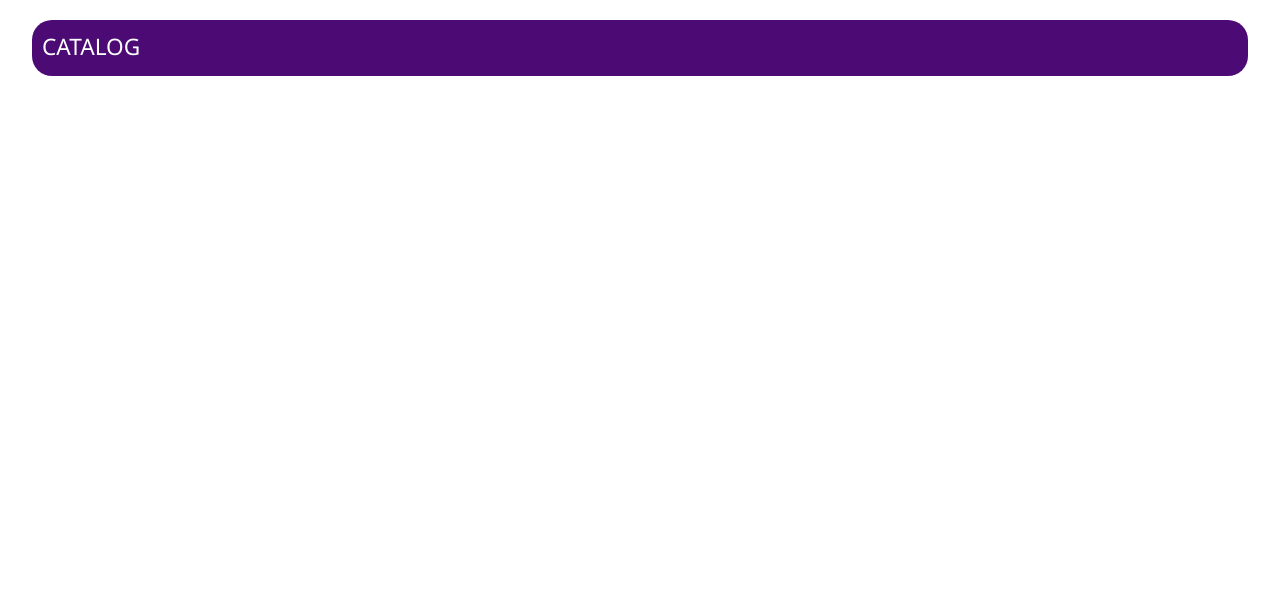
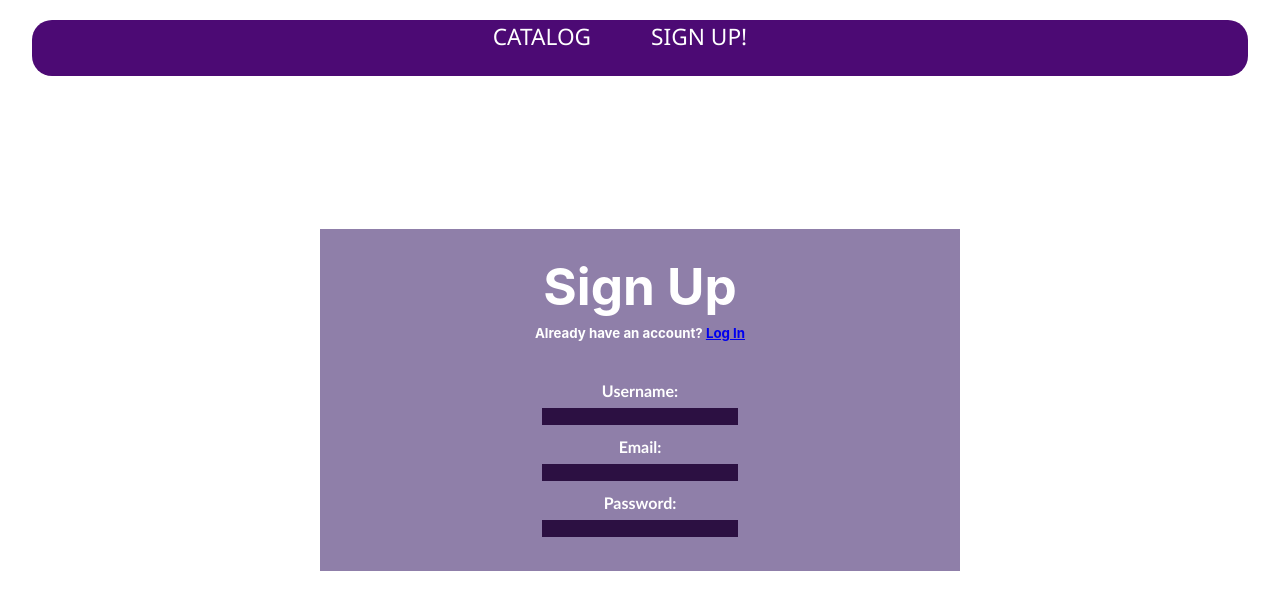
Before and after one commit to Jett65/questline, a React (Vite) app in the folder client/qusetline/: page /signup in a window 1280 px wide. Before the commit this address had no page. Shown: the top 610 px of the page. Built offline with nearby package versions, Linux system fonts and the light colour scheme.

Commit message:
added static login/signup pages

```diff
--- a/client/qusetline/src/App.css
+++ b/client/qusetline/src/App.css
@@ -53,8 +53,9 @@
 }
 
 .nav-links{
-  display: flex;
-  flex-direction: row;
+  /* display: flex;
+  flex-direction: row; */
+  width: 10svw;
   margin-right: 50px;
   margin-left: 10px;
   right: 0;
@@ -106,3 +107,35 @@
   color: white;
   font-size: 1rem;
 }
+
+.signup-login-header{
+  margin-top: 5px;
+  margin-bottom: 10px;
+}
+
+.signup-login-link{
+  margin-top: 5px;
+  margin-bottom: 35px;
+}
+
+.signup-login-div{
+  width: 50svw;
+  color: white;
+  background-color: rgba(33, 1, 85, .5);
+  border-radius: 40;
+}
+
+.signup-login-div > form > label{
+  text-align: left;
+  color: white;
+  font-family: 'Trebuchet MS', 'Lucida Sans Unicode', 'Lucida Grande', 'Lucida Sans', Arial, sans-serif;
+  font-weight: bold;
+}
+
+.signup-login-div > form > input{
+  width: 15svw;
+  border-style: hidden;
+  border-radius: 40;
+  background-color: #2c1042 ;
+  margin-bottom: 10px;
+}
--- a/client/qusetline/src/App.tsx
+++ b/client/qusetline/src/App.tsx
@@ -3,6 +3,8 @@ import { Routes, Route } from 'react-router-dom'
 import './App.css'
 import Catalog from './pages/Catalog.tsx'
 import NavBar from './components/NavBar.tsx'
+import SignUp from './pages/SignUp.tsx'
+import LogIn from './pages/LogIn.tsx'
 
 function App() {
 
@@ -11,6 +13,8 @@ function App() {
     <NavBar/>
     <Routes>
       <Route path='/games_catalog' element={<Catalog/>}/>
+      <Route path='/signup' element={<SignUp/>}/>
+      <Route path='/login' element={<LogIn/>}/>
     </Routes>
   </>
   )
--- a/client/qusetline/src/components/NavBar.tsx
+++ b/client/qusetline/src/components/NavBar.tsx
@@ -1,4 +1,4 @@
-import React from "react"
+// import React from "react"
 import { Link } from "react-router-dom"
 import '../App.css'
 
@@ -6,6 +6,7 @@ function NavBar() {
   return(
   <nav className="nav-bar">
     <Link to='/games_catalog' title="Catalog" className="nav-links">Catalog</Link>
+    <Link to='/signup' title="Sign Up" className="nav-links">Sign Up!</Link>
   </nav>
   )
 }
--- a/client/qusetline/src/pages/Catalog.tsx
+++ b/client/qusetline/src/pages/Catalog.tsx
@@ -1,4 +1,4 @@
-import React from "react"
+// import React from "react"
 import { useEffect, useState } from "react"
 
 function Catalog() {
--- /dev/null
+++ b/client/qusetline/src/pages/LogIn.tsx
@@ -0,0 +1,29 @@
+// import React from "react"
+import { Link } from "react-router-dom"
+// import { useEffect, useState } from "react"
+
+function LogIn() {
+
+  return(
+  <div>
+    <div className="signup-login-div">
+      <br />
+      <h1 className="signup-login-header">Login</h1>
+      <h5 className="signup-login-link">Don't have an account? <Link to='/signup' title="Log In!" className="">Sign Up</Link></h5>
+      <form>
+        <label htmlFor="email">Email:</label>
+        <br />
+        <input type="text" id="email" name="email"/>
+        <br />
+        <label htmlFor="password">Password:</label>
+        <br />
+        <input type="text" id="password" name="password"/>
+        <br />
+        <br />
+      </form>
+    </div>
+  </div>
+  )
+}
+
+export default LogIn
--- /dev/null
+++ b/client/qusetline/src/pages/SignUp.tsx
@@ -0,0 +1,33 @@
+// import React from "react"
+import { Link } from "react-router-dom"
+// import { useEffect, useState } from "react"
+
+function SignUp() {
+
+  return(
+  <div>
+    <div className="signup-login-div">
+      <br />
+      <h1 className="signup-login-header">Sign Up</h1>
+      <h5 className="signup-login-link">Already have an account? <Link to='/login' title="Log In!" className="">Log In</Link></h5>
+      <form>
+        <label htmlFor="username">Username:</label>
+        <br />
+        <input type="text" id="username" name="username"/>
+        <br />
+        <label htmlFor="email">Email:</label>
+        <br />
+        <input type="text" id="email" name="email"/>
+        <br />
+        <label htmlFor="password">Password:</label>
+        <br />
+        <input type="text" id="password" name="password"/>
+        <br />
+        <br />
+      </form>
+    </div>
+  </div>
+  )
+}
+
+export default SignUp
```
